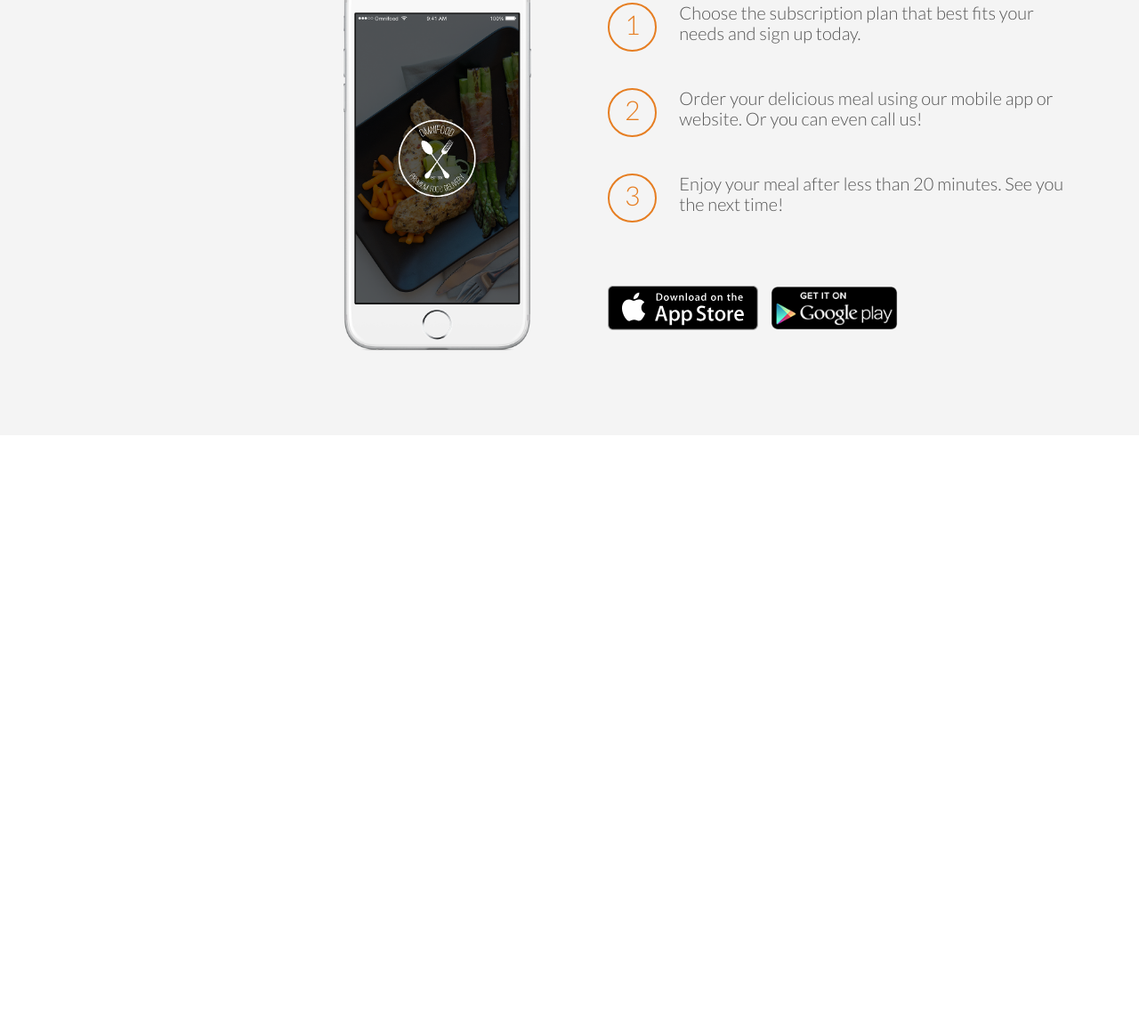
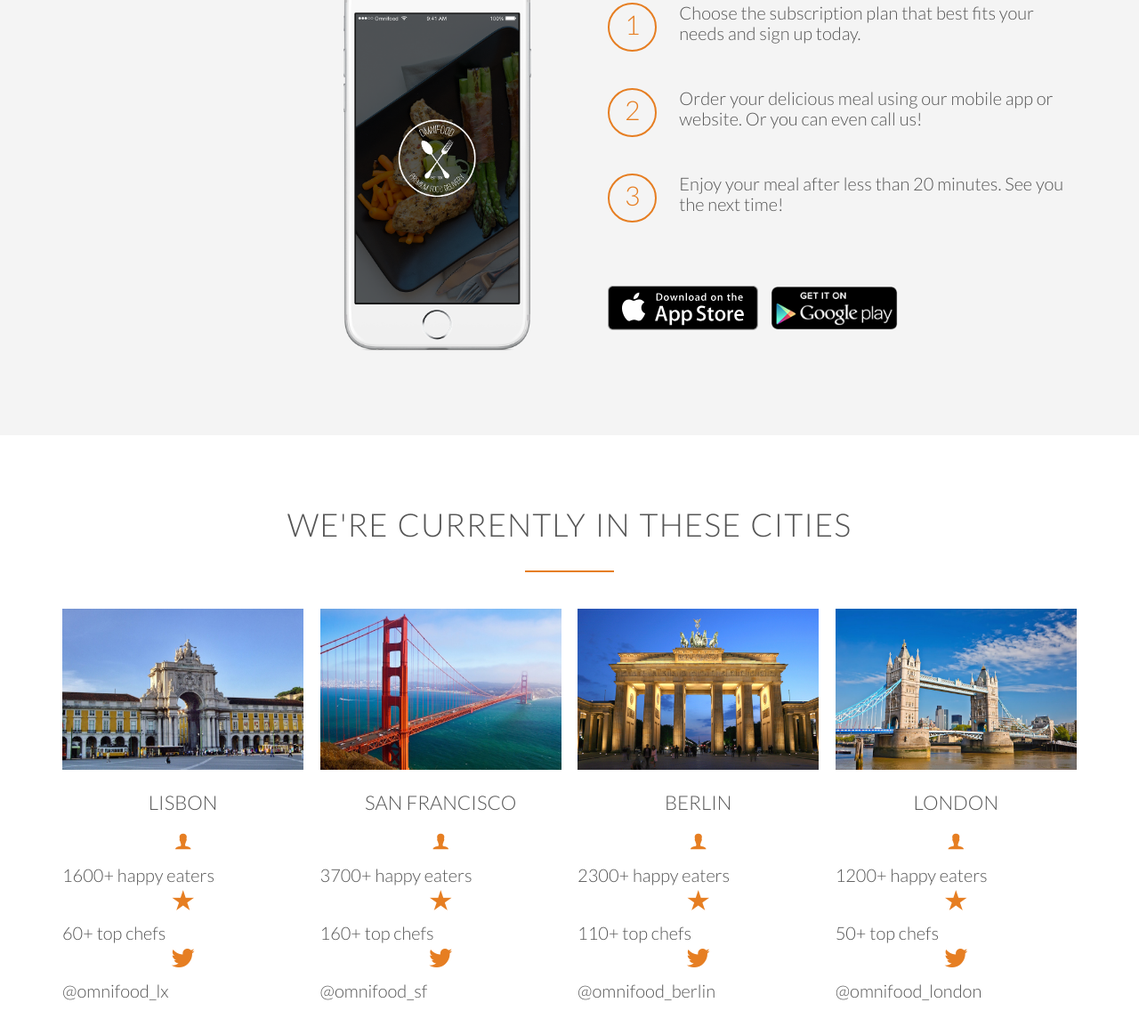
Before and after one commit to thabermeyer/omnifood-project, a website: page app/index.html in a window 1280 px wide. Shown: the part 2249-3412 px from the top of the page at 89% size. Before the commit the page ends 2738 px from the top, so only its background shows below. Drawn offline with Linux system fonts and the light colour scheme.

Commit message:
Working on cities section

```diff
--- /dev/null
+++ b/app/assets/styles/modules/_cities.css
@@ -0,0 +1,28 @@
+.cities {
+
+    &__photo {
+
+        width: 100%;
+        margin-bottom: 20px;
+
+        & img {
+
+            width: 100%;
+            height: auto;
+
+        }
+
+    }
+
+    &__info {
+
+        & div {
+
+            display: inline-block;
+            float: left;
+
+        }
+
+    }
+
+}
--- a/app/assets/styles/modules/_icon.css
+++ b/app/assets/styles/modules/_icon.css
@@ -10,4 +10,14 @@
 
     }
 
+    &--small {
+
+        font-size: 140%;
+        display: block;
+        color: $mainOrange;
+        margin-bottom: 10px;
+        text-align: center;
+
+    }
+
 }
--- a/app/assets/styles/styles.css
+++ b/app/assets/styles/styles.css
@@ -6,6 +6,7 @@
 @import "modules/_large-hero";
 @import "modules/_meals";
 @import "modules/_how-it-works";
+@import "modules/_cities";
 @import "modules/_btn";
 @import "modules/_heading";
 @import "modules/_paragraph";
--- a/app/index.html
+++ b/app/index.html
@@ -188,6 +188,80 @@
 
     </section>
 
+    <section id="cities">
+
+        <div class="row">
+
+            <h2 class="heading heading__h2">We're currently in these cities</h2>
+
+        </div>
+
+        <div class="row">
+
+            <div class="col span-1-of-4">
+
+                <figure class="cities__photo">
+                    <img src="assets/images/lisbon-3.jpg" alt="Lisbon">
+                </figure>
+                <h3 class="heading heading__h3">Lisbon</h3>
+                <div><i class="ion-ios-person icon--small"></i></div>
+                <p>1600+ happy eaters</p>
+                <div><i class="ion-ios-star icon--small"></i></div>
+                <p>60+ top chefs</p>
+                <div><i class="ion-logo-twitter icon--small"></i></div>
+                <p>@omnifood_lx</p>
+
+            </div>
+
+            <div class="col span-1-of-4">
+
+                <figure class="cities__photo">
+                    <img src="assets/images/san-francisco.jpg" alt="San Francisco">
+                </figure>
+                <h3 class="heading heading__h3">San Francisco</h3>
+                <div><i class="ion-ios-person icon--small"></i></div>
+                <p>3700+ happy eaters</p>
+                <div><i class="ion-ios-star icon--small"></i></div>
+                <p>160+ top chefs</p>
+                <div><i class="ion-logo-twitter icon--small"></i></div>
+                <p>@omnifood_sf</p>
+
+            </div>
+
+            <div class="col span-1-of-4">
+
+                <figure class="cities__photo">
+                    <img src="assets/images/berlin.jpg" alt="Berlin">
+                </figure>
+                <h3 class="heading heading__h3">Berlin</h3>
+                <div><i class="ion-ios-person icon--small"></i></div>
+                <p>2300+ happy eaters</p>
+                <div><i class="ion-ios-star icon--small"></i></div>
+                <p>110+ top chefs</p>
+                <div><i class="ion-logo-twitter icon--small"></i></div>
+                <p>@omnifood_berlin</p>
+
+            </div>
+
+            <div class="col span-1-of-4">
+
+                <figure class="cities__photo">
+                    <img src="assets/images/london.jpg" alt="London">
+                </figure>
+                <h3 class="heading heading__h3">London</h3>
+                <div><i class="ion-ios-person icon--small"></i></div>
+                <p>1200+ happy eaters</p>
+                <div><i class="ion-ios-star icon--small"></i></div>
+                <p>50+ top chefs</p>
+                <div><i class="ion-logo-twitter icon--small"></i></div>
+                <p>@omnifood_london</p>
+
+            </div>
+
+        </div>
+
+    </section>
+
 </body>
 
 </html>
--- a/app/temp/styles/styles.css
+++ b/app/temp/styles/styles.css
@@ -3120,6 +3120,27 @@ section {
 
         }
 
+.cities__photo {
+
+        width: 100%;
+        margin-bottom: 20px;
+
+    }
+
+.cities__photo img {
+
+            width: 100%;
+            height: auto;
+
+        }
+
+.cities__info div {
+
+            display: inline-block;
+            float: left;
+
+        }
+
 .btn__app img {
 
         height: 50px;
@@ -3248,3 +3269,13 @@ section {
         text-align: center;
 
     }
+
+.icon--small {
+
+        font-size: 140%;
+        display: block;
+        color: #e67e22;
+        margin-bottom: 10px;
+        text-align: center;
+
+    }
```
